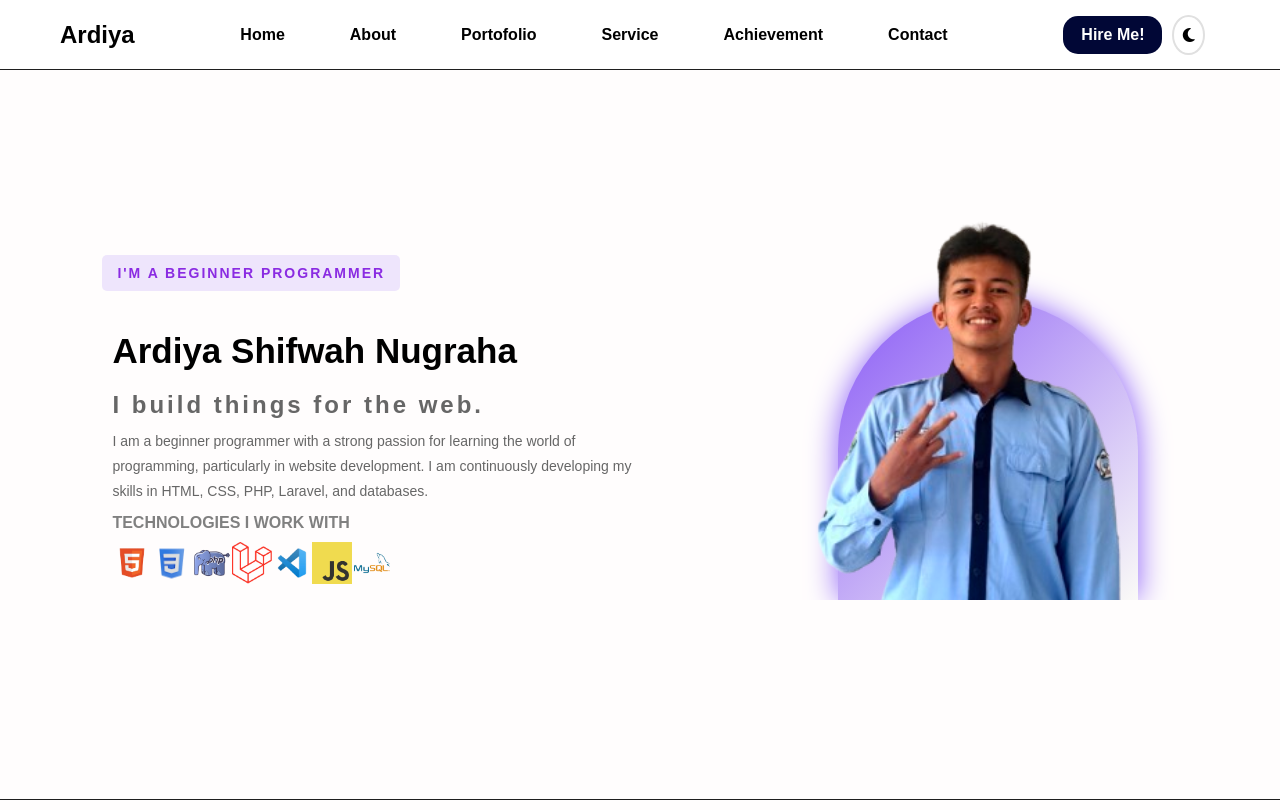
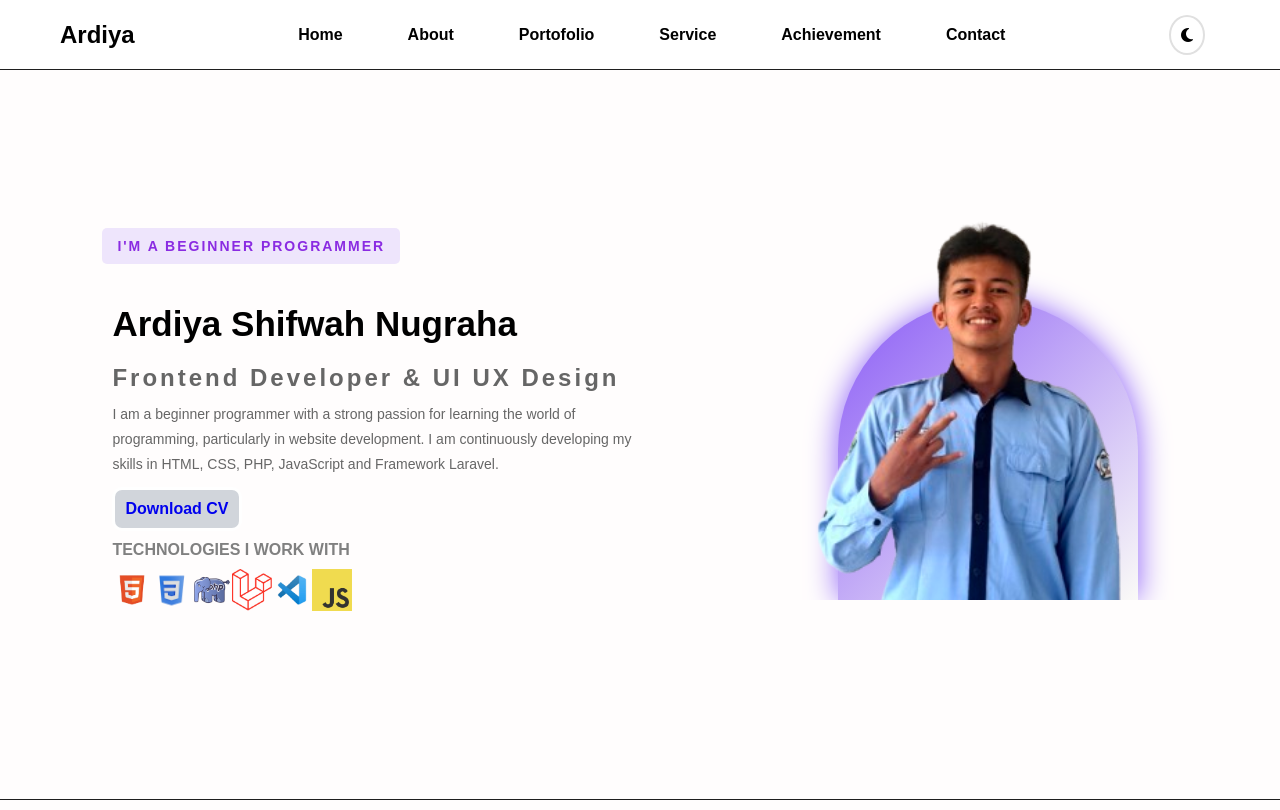
Before and after one commit to Ardiya050607/porto, a Laravel app: page / in a window 1280 px wide. Shown: the top 810 px of the page. Run offline with Laravel 12, Linux system fonts and the light colour scheme; parts of the project's set-up code (start-up, migrations or seed data) failed here and were passed over.

Commit message:
nambah cv

```diff
--- a/public/css/home.css
+++ b/public/css/home.css
@@ -108,6 +108,23 @@ html {
     max-width: 600px;
     z-index: 1;
 }
+.cv{
+    display: block;
+    background-color: #d1d5db;
+    width: 130px;
+    margin-bottom: 10px;
+    margin-left: 10px;
+    padding: 10px;
+    font-family: Arial, Helvetica, sans-serif;
+    font-weight: bold;
+    border-radius: 10px;
+    border: 3px solid rgb(255, 255, 255);
+    transition: all 0.3s;
+}
+.cv:hover{
+    background-color: blueviolet;
+    color: white;
+}
 .dev {
     display: inline-block;
     background: rgba(139, 92, 246, 0.15);
@@ -158,6 +175,9 @@ html {
     margin: 10px;
     font-weight: bold;
     width: 10px;
+}
+.hire{
+    font-weight: bold;
 }
 .logo {
     margin: 10px;
@@ -965,9 +985,13 @@ body {
     }
 
     .k {
-        font-size: 20px;
+        font-size: 32px;
     }
-
+    .cv{
+        font-size: 15px;
+        margin: auto;
+        margin-bottom: 10px;
+    }
     .dec {
         font-size: 14px;
         line-height: 1.8;
--- a/resources/views/layouts/home.blade.php
+++ b/resources/views/layouts/home.blade.php
@@ -37,7 +37,6 @@
                 <a href="#achievement">Achievement</a>
                 <a href="#contact">Contact</a>
             </div>
-                <a href="#" class="klikatas">Hire Me!</a>
                   <button class="theme-toggle" id="themeToggle" aria-label="Ganti Tema">
                     <i class="fa-solid fa-moon" id="themeIcon"></i>
                 </button>
@@ -48,13 +47,13 @@
                         <div class="judul-group">
                             <h1 class="judul">Ardiya Shifwah Nugraha</h1>
                         </div>
-                            <h3 class="k">I build things for the web.</h3>
+                            <h3 class="k">Frontend Developer & UI UX Design</h3>
                             <p class="dec">I am a beginner programmer
                             with a strong passion for learning
                             the world of programming, particularly in website development.
-                            I am continuously developing my skills in HTML, CSS, PHP, Laravel,
-                            and databases.
+                            I am continuously developing my skills in HTML, CSS, PHP, JavaScript and Framework Laravel.
                             </p>
+                            <a href="{{ asset('docs/CV-ARDIYA.pdf') }}" download="CV-ARDIYA.pdf" class="cv">Download CV</a>
                             <span class="alat">TECHNOLOGIES I WORK WITH</span>
                             <div class="logo">
                                 <img src="{{asset('images/html-logo-bg.png')}}" alt="" class="img">
@@ -63,7 +62,6 @@
                                 <img src="{{asset('images/logo-laravel-bg.png')}}" alt="" class="img">
                                 <img src="{{asset('images/vscode.png')}}" alt="" class="img">
                                 <img src="{{asset('images/Js.png')}}" alt="" class="img">
-                                <img src="{{asset('images/mysql.png')}}" alt="" class="img">
                             </div>
                 </div>
                     <div class="kanan">
@@ -144,12 +142,12 @@
                         <div class="card-service">
                             <img src="{{ asset('images/komputer.png') }}" alt="" class="picture">
                             <div class="teks">
-                                <h2>Frontend</h2>
+                                <h2>Frontend Developer</h2>
                                 <p>
                                 I provide creative and modern frontend development services
                                 focused on building responsive, attractive, and user-friendly websites.
                                 </p>
-                                <a href="#">View</a>
+                                <a href="#contact" class="hire">Hire Me</a>
                             </div>
                         </div>
                         <div class="card-service">
@@ -160,7 +158,7 @@
                                     I am very interested in creating intuitive and visually appealing user interfaces
                                     that ultimately provide a comfortable and enjoyable user experience.
                                     </p>
-                                    <a href="#">View</a>
+                                    <a href="#contact" class="hire">Hire Me</a>
                                 </div>
                         </div>
                     </div>
```
Also changed, not shown: 1 other file.
